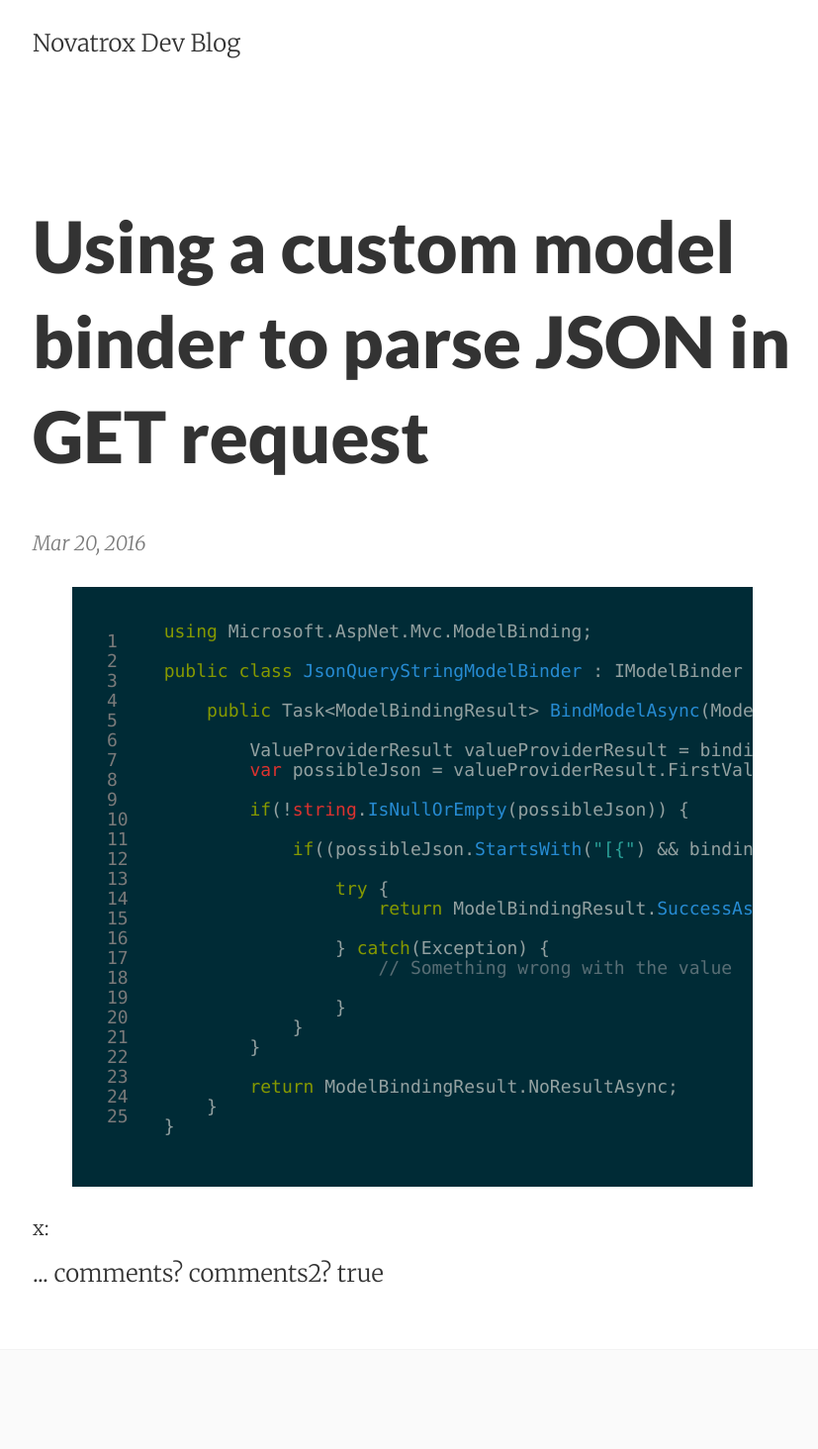
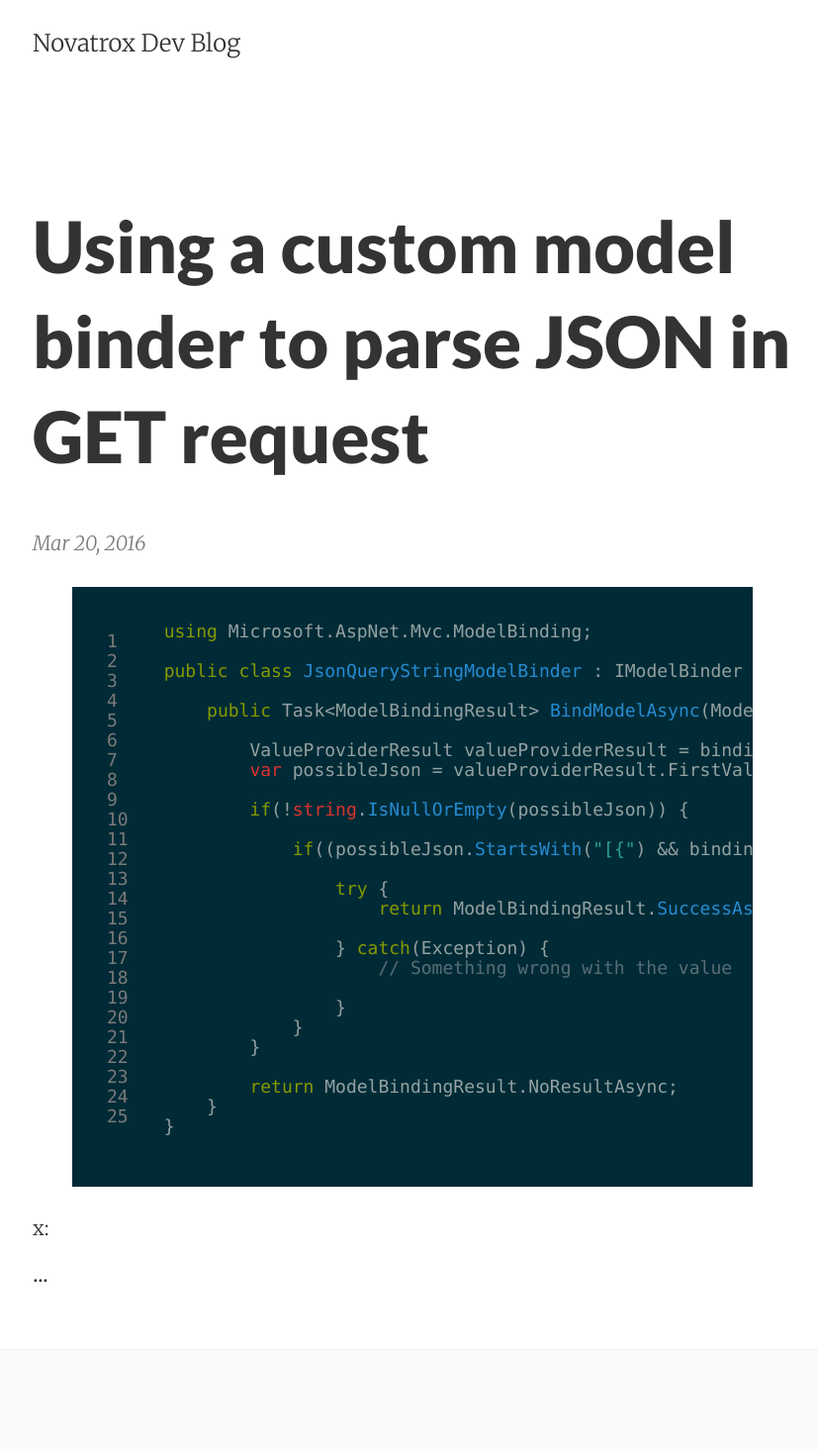
Before and after one commit to Novatrox/Novatrox.github.io, a Jekyll site: the page built from _posts/2016-03-20-using-a-custom-model-binder-to-parse-json-in-get-request.markdown, in a window 1280 px wide. Shown: the whole page at 99% size, without its empty margins (223-1050 px from the left). Built offline with Jekyll 4.4.1, drawn with Linux system fonts in a browser that asks for light colours.

Commit message:
Update post.html

```diff
--- a/_layouts/post.html
+++ b/_layouts/post.html
@@ -10,15 +10,14 @@
   {{ content }}
 </article>
 ...
-comments? {{post.comments}}
-comments2? {{page.comments}}
-{% if post.comments %}
+
+{% if page.comments %}
   <section class="comments">
     <div id="disqus_thread"></div>
     <script>
         var disqus_config = function () {
-            this.page.url = {PAGE_URL};  // Replace PAGE_URL with your page's canonical URL variable
-            //this.page.identifier = PAGE_IDENTIFIER; // Replace PAGE_IDENTIFIER with your page's unique identifier variable
+            //this.page.url = {{page.id}};  // Replace PAGE_URL with your page's canonical URL variable
+            this.page.identifier = {{page.id}}; // Replace PAGE_IDENTIFIER with your page's unique identifier variable
         };
         (function() {  // DON'T EDIT BELOW THIS LINE
             var d = document, s = d.createElement('script');
```
